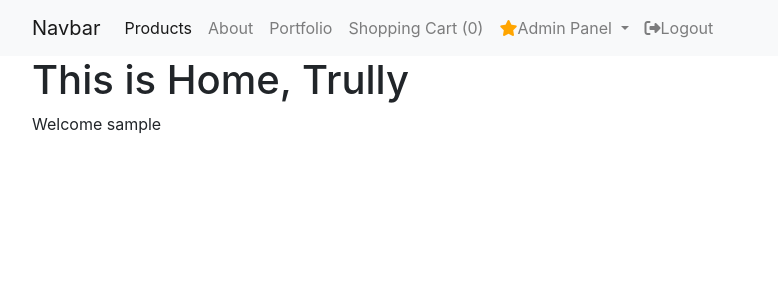
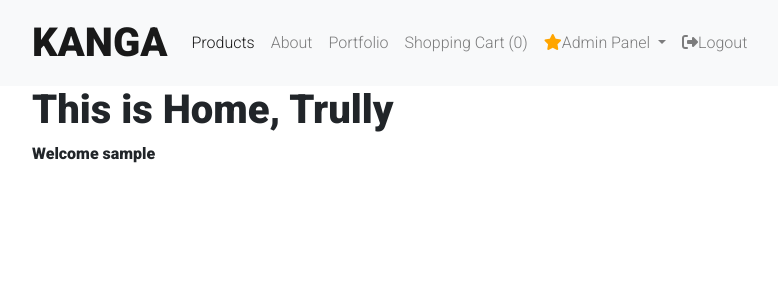
Before and after one commit to darylkangjh/Project-4, a Django app: page / in a window 1280 px wide. Shown: the top 300 px of the page, without its empty margins (53-831 px from the left). Run offline with Django 3.2, Linux system fonts and the light colour scheme; the visitor is signed in with stand-in values (Sample User, id 1); some libraries are stand-ins or nearby versions.

Commit message:
linked stylehseet

```diff
--- a/KangaProject/urls.py
+++ b/KangaProject/urls.py
@@ -17,6 +17,7 @@ from django.contrib import admin
 from django.urls import path, include
 import digitalMarketing.views
 import customer.views
+
 
 
 # remember to name the route's patterns so we can link to navbar!
--- a/home/templates/home/index.template.html
+++ b/home/templates/home/index.template.html
@@ -2,9 +2,9 @@
 {%load static %}
 
 {%block content%}
-<h1>This is Home, Trully</h1>
+<h1 class="index-title">This is Home, Trully</h1>
 	{% if request.user.is_authenticated  %}
-	<p>Welcome {{request.user}}</p>
+	<p class="index-paragraph">Welcome {{request.user}}</p>
 	{% else %}
 	<p>Please <a href="/accounts/login">Login</a></p>
 	{%endif%}
--- a/static/style.css
+++ b/static/style.css
@@ -0,0 +1,19 @@
+.nav-link {
+    font-family: 'Roboto', sans-serif!important;
+    font-weight: 200!important;
+}
+
+.navbar-brand{
+    font-family: 'Roboto', sans-serif!important;
+    font-weight: 900;
+    font-size: 40px;
+}
+
+.index-title{
+    font-family: 'Roboto', sans-serif!important;
+    font-weight: 900;
+}
+.index-paragraph{
+    font-family: 'Roboto', sans-serif!important;
+    font-weight: 900;
+}
--- a/templates/base.template.html
+++ b/templates/base.template.html
@@ -1,3 +1,4 @@
+{% load static %}
 <!doctype html>
 <html lang="en">
   <head>
@@ -7,16 +8,18 @@
     <!-- Bootstrap CSS -->
     <link rel="stylesheet" href="https://stackpath.bootstrapcdn.com/bootstrap/4.5.2/css/bootstrap.min.css" integrity="sha384-JcKb8q3iqJ61gNV9KGb8thSsNjpSL0n8PARn9HuZOnIxN0hoP+VmmDGMN5t9UJ0Z" crossorigin="anonymous">
     <!-- Own styles.css -->
-    <link rel="stylesheet" href="styles.css">
+    <link rel="stylesheet" href="{% static 'style.css' %}">
     <!-- Bootsnip thnk you for the carousell slider css -->
     <link rel="stylesheet" href="carousel.css">
+    <!-- Google font -->
+    <link href="https://fonts.googleapis.com/css2?family=Open+Sans&family=Roboto:wght@300;900&display=swap" rel="stylesheet">
 
 
     <!-- My Own CSS -->
     <!-- !!! Navbar start -->
         <nav class="navbar navbar-expand-lg navbar-light bg-light">
             <div class="container">
-                <a class="navbar-brand" href="{% url 'index' %}">Navbar</a>
+                <a class="navbar-brand" href="{% url 'index' %}">KANGA</a>
                 <button class="navbar-toggler" type="button" data-toggle="collapse" data-target="#navbarNavDropdown" aria-controls="navbarNavDropdown" aria-expanded="false" aria-label="Toggle navigation">
                             <span class="navbar-toggler-icon"></span>
                         </button>
```
